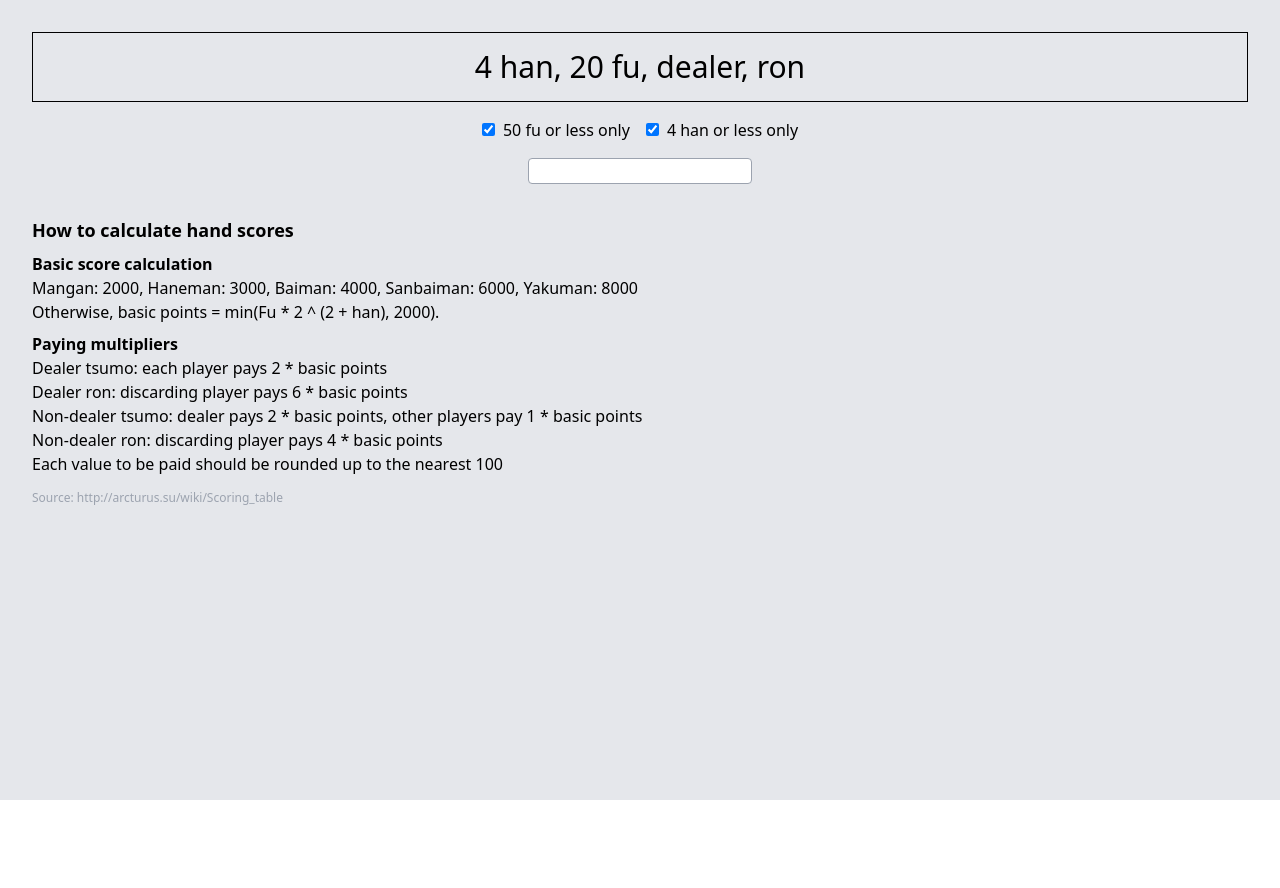
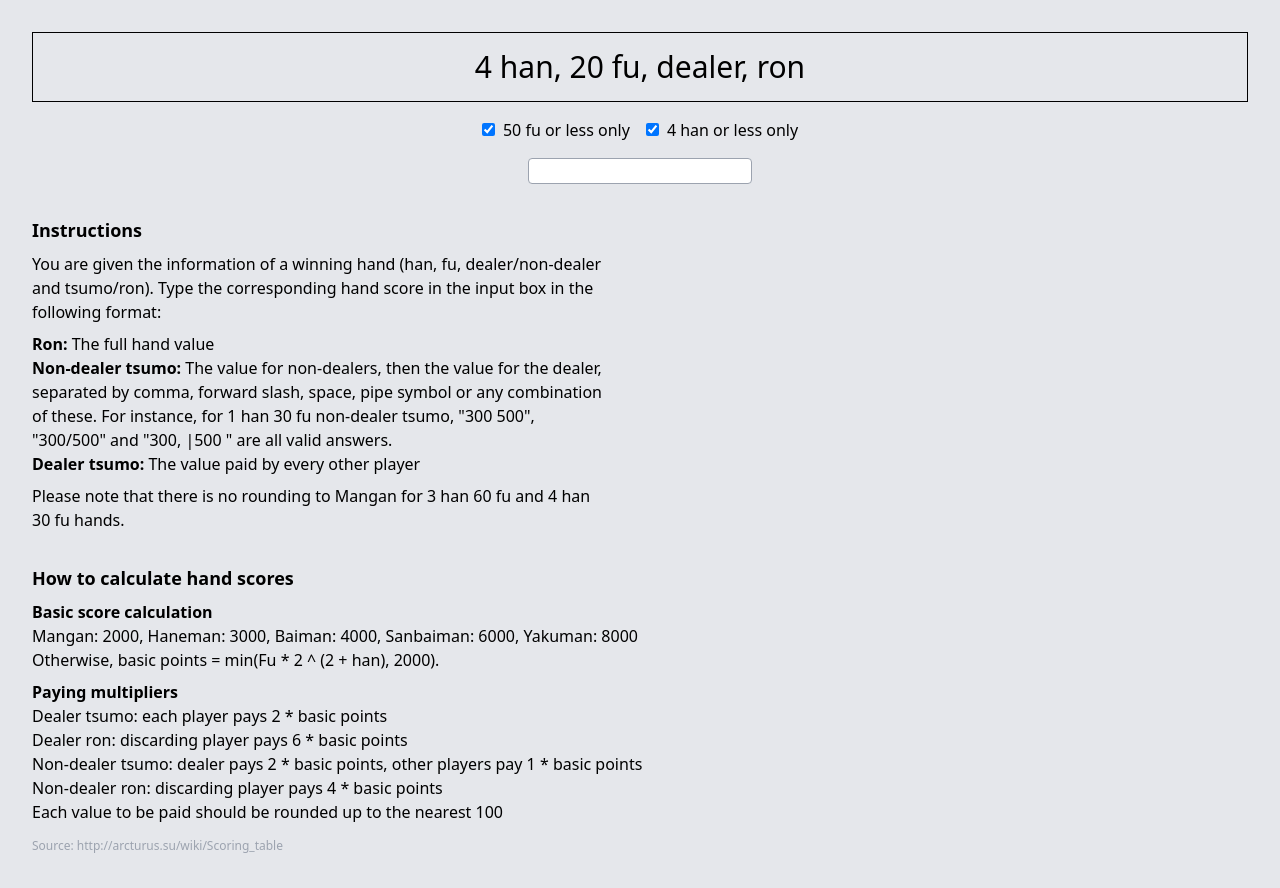
Before and after one commit to marcoskwkm/riichi, a React (Create React App) app: page /#/score-calc in a window 1280 px wide. Before the commit the page ends 800 px from the top, so only its background shows below. Built offline with nearby package versions, Linux system fonts and the light colour scheme.

Commit message:
[ScoreCalc] Make acceptable answer format more flexible

```diff
--- a/src/pages/score-calc/components/ScoreCalcTrainer/index.tsx
+++ b/src/pages/score-calc/components/ScoreCalcTrainer/index.tsx
@@ -43,7 +43,13 @@ const ScoreCalcTrainer: React.FC = () => {
       return
     }
 
-    if (guess === hand?.score) {
+    // Allows space, comma, forward slash and pipe as separators
+    const sanitizedScoreString = guess
+      .split(/[ ,/|]/)
+      .filter((x) => !!x)
+      .join('/')
+
+    if (sanitizedScoreString === hand?.score) {
       setHand(getRandomHand({ common: commonOnly }))
       setGuess('')
     } else {
--- a/src/pages/score-calc/index.tsx
+++ b/src/pages/score-calc/index.tsx
@@ -3,6 +3,32 @@ import ScoreCalcTrainer from './components/ScoreCalcTrainer'
 const ScoreCalcPage: React.FC = () => (
   <div className="h-full min-h-screen bg-gray-200 p-8">
     <ScoreCalcTrainer />
+    <div className="mt-8 max-w-xl">
+      <p className="text-lg font-bold">Instructions</p>
+      <p className="mt-2">
+        You are given the information of a winning hand (han, fu,
+        dealer/non-dealer and tsumo/ron). Type the corresponding hand score in
+        the input box in the following format:
+      </p>
+      <p className="mt-2">
+        <span className="font-bold">Ron:</span> The full hand value
+      </p>
+      <p>
+        <span className="font-bold">Non-dealer tsumo:</span> The value for
+        non-dealers, then the value for the dealer, separated by comma, forward
+        slash, space, pipe symbol or any combination of these. For instance, for
+        1 han 30 fu non-dealer tsumo, "300 500", "300/500" and "300, |500 " are
+        all valid answers.
+      </p>
+      <p>
+        <span className="font-bold">Dealer tsumo:</span> The value paid by every
+        other player
+      </p>
+      <p className="mt-2">
+        Please note that there is no rounding to Mangan for 3 han 60 fu and 4
+        han 30 fu hands.
+      </p>
+    </div>
     <div className="mt-8">
       <p className="text-lg font-bold">How to calculate hand scores</p>
       <p className="mt-2 font-bold">Basic score calculation</p>
```
